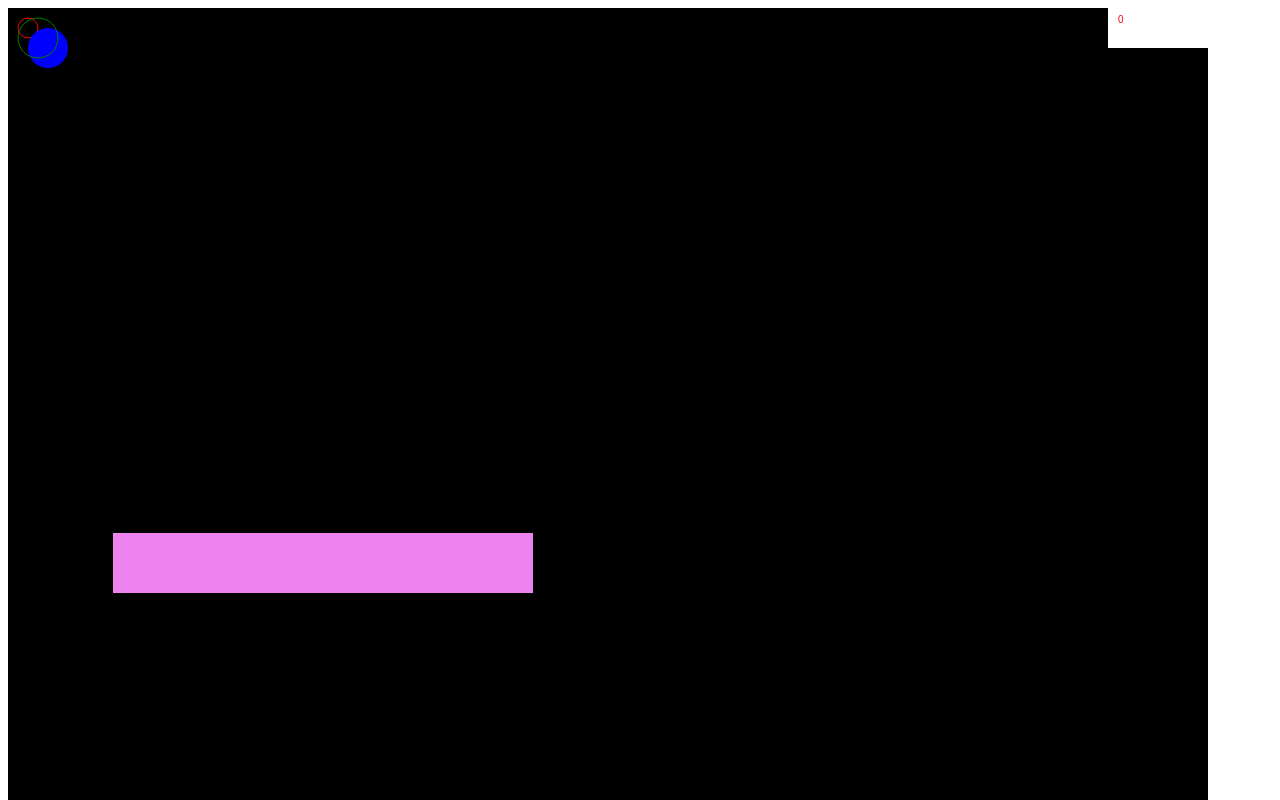
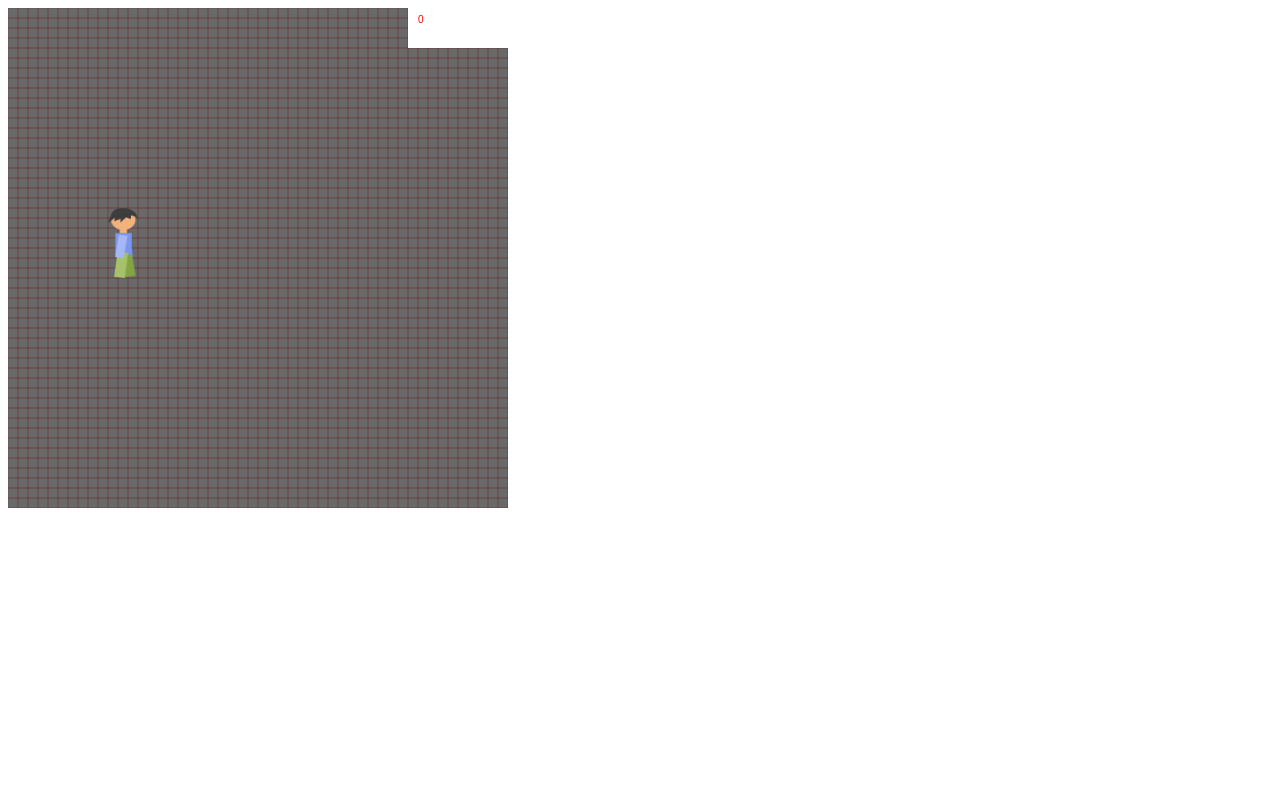
Before and after one commit to sir-ingvarr/abram, a plain HTML site: page tester.html in a window 1280 px wide. Shown: the top 800 px of the page. Drawn offline with Linux system fonts and the light colour scheme.

Commit message:
unity style rework, initial

```diff
--- /dev/null
+++ b/Engine/Animator.js
@@ -0,0 +1,70 @@
+class Animator {
+    constructor({
+        frameDelay = 50, stateMap = { idle: [] },
+        state = 'idle', graphicElement, playing = true
+    }) {
+        if(!graphicElement) throw 'animator requires a graphic element';
+        if(!(graphicElement instanceof GraphicElement)) throw 'graphicElement should be an instance of GraphicElement class';
+        this.frameDelay = frameDelay;
+        this.state = state;
+        this.playing = playing;
+        this.availableStates = Object.keys(stateMap);
+        this.currentFrame = 0;
+        this.interval = null;
+        this.controlledGraphic = graphicElement;
+        this.SetStateMap(stateMap)
+        this.currentStateData = this.stateMap[state];
+        if(!this.playing) return;
+        this.SetFrameInterval();
+    }
+
+    Stop() {
+        this.playing = false;
+        clearInterval(this.interval);
+    }
+
+    Play() {
+        this.playing = true;
+        this.SetFrameInterval();
+    }
+
+    SetState(newState) {
+        if(newState === this.state) return;
+        if(!this.availableStates.includes(newState)) throw 'invalid state';
+        this.state = newState;
+        this.currentStateData = this.stateMap[this.state];
+        this.currentFrame = 0;
+        this.UpdateFrame();
+    }
+
+    SetFrameInterval() {
+        if(this.interval) clearInterval(this.interval);
+        this.interval = setInterval(this.UpdateFrame.bind(this), this.frameDelay);
+    }
+
+    UpdateFrame() {
+        const { max, images, count } = this.currentStateData;
+        if(!count) return;
+        this.currentFrame = Maths.Clamp(++this.currentFrame, 0, count);
+        if(this.currentFrame > max) this.currentFrame = 0;
+        this.controlledGraphic.SetImageContent(images[this.currentFrame]);
+    }
+
+    SetStateMap(stateMap) {
+        const { availableStates } = this;
+        const stateWithImages = {};
+        for(let state of availableStates) {
+            const images = this.LoadStateImages(stateMap[state]);
+            stateWithImages[state] = { images, max: images.length - 1, count: images.length };
+        }
+        this.stateMap = stateWithImages;
+    }
+
+    LoadStateImages(urlArr) {
+        return urlArr.map(url => {
+            const img = new Image();
+            img.src = url;
+            return img;
+        })
+    }
+}
--- /dev/null
+++ b/Engine/Classes.js
@@ -0,0 +1,65 @@
+class Vector {
+    constructor(x = 0, y = 0, resolution = 1) {
+        this.x = x;
+        this.y = y;
+        this._resolution = resolution;
+    }
+
+    ApplyResolution(newResolution) {
+        this._resolution = newResolution;
+        this.MoveTo(this.x, this.y);
+    }
+
+    MoveTo (newX, newY) {
+        this.x = newX * this._resolution;
+        this.y = newY * this._resolution;
+    }
+
+    Translate (x = 0, y = 0) {
+        this.x += x * this._resolution;
+        this.y += y * this._resolution;
+    }
+
+    Rotate (deg) {
+
+    }
+}
+
+class Maths {
+    static Clamp(val, min, max) {
+        if(val < min) return min;
+        if(val > max) return max;
+        return val;
+    }
+}
+
+class RGBAColor {
+    constructor(r,g,b,a = 255) {
+        this.color = {r,g,b,a};
+    }
+
+    set color ({r,g = this.green,b = this.blue,a = this.alpha}) {
+        this.red = Maths.Clamp(r, 0, 255);
+        this.green = Maths.Clamp(g, 0, 255);
+        this.blue = Maths.Clamp(b, 0, 255);
+        this.alpha = Maths.Clamp(a, 0, 255);
+        this.colorHex = this.RgbToHex(r,b,g,a);
+    }
+
+    valueOf() {
+        return this.colorHex;
+    }
+
+    toString() {
+        return this.colorHex;
+    }
+
+    ComponentToHex(c) {
+        const hex = c.toString(16);
+        return hex.length === 1 ? `0${hex}` : hex;
+    }
+
+    RgbToHex() {
+        return `#${this.ComponentToHex(this.red)}${this.ComponentToHex(this.green)}${this.ComponentToHex(this.blue)}${this.ComponentToHex(this.alpha)}`;
+    }
+}
--- /dev/null
+++ b/Engine/Engine.js
@@ -0,0 +1,119 @@
+class Engine {
+  constructor ({
+    width = 200,
+    height = 200,
+    canvasResolution = 1,
+    debug = false
+  }) {
+    this._bgWidth = width;
+    this._bgHeight = height;
+    this._resolution = canvasResolution;
+    this._gameObjects = new Map();
+    this._debug = debug;
+    this._context = null;
+    this._canvas = null;
+    this._bgColor = null;
+  }
+
+  ClearCanvas () {
+    this._context.clearRect(0, 0, this._bgWidth, this._bgHeight);
+    if(this._debug) this.DrawDebugGrid(this._resolution);
+  }
+
+  DrawDebugGrid () {
+    const { _resolution: resolution, _bgHeight: height, _bgWidth: width } = this;
+    if(this._resolution < 10) return;
+    for(let xPos = 0; xPos <= width; xPos += resolution)
+      for(let yPos = 0; yPos <= height; yPos += resolution) {
+        this._context.beginPath();
+        this._context.strokeStyle = 'rgba(255, 0, 0, 0.2)';
+        this._context.rect(xPos, yPos, resolution, resolution);
+        this._context.stroke();
+        this._context.closePath();
+      }
+  }
+
+  SetBackgroundColor(rgbaColor) {
+    if(!(rgbaColor instanceof RGBAColor)) throw 'color should be an instance of RGBAColor class';
+    this._bgColor = rgbaColor;
+  }
+
+  RenderBackground() {
+    if(!this._bgColor) return;
+    this._context.beginPath();
+    this._context.fillStyle = this._bgColor;
+    this._context.rect(0, 0, this._bgWidth, this._bgHeight);
+    this._context.fill();
+    this._context.closePath();
+  }
+
+  CreateCanvas (parent = null) {
+    const canvas = this._canvas = document.createElement('canvas');
+    this._context = canvas.getContext('2d');
+    const { _bgWidth: width, _bgHeight: height } = this;
+    canvas.width = width;
+    canvas.height = height;
+    canvas.id = `${Date.now()}_canvas_${Math.random()}`;
+    if(!parent) return;
+    this.InsertCanvas(parent);
+  }
+
+  InsertCanvas (parent = document) {
+    if(!(parent instanceof Element) && !(parent instanceof Document)) throw 'parent should be html Element or Document.';
+    parent.appendChild(this._canvas);
+  }
+
+  Start (fps = 60) {
+    InputSystem.SetEventListeners();
+    setInterval(this.Render.bind(this), 1000/fps);
+  }
+
+  Render () {
+    let startDraw, endDraw;
+    if(this._debug)  startDraw = Date.now();
+    this.ClearCanvas();
+    this.RenderBackground();
+    const { _context: context } = this;
+    const currentChildren = this._gameObjects.values();
+    for(let child of currentChildren) {
+      if(child.needDestroy) {
+        this.DeleteGameObjectById(child.id);
+        continue;
+      }
+      child.Render();
+      const graphic = child.GetGraphicsContent();
+      if(!graphic) continue;
+      graphic.Render(child.position.x, child.position.y);
+    }
+
+    // draw time needed to draw the whole frame //
+    if(!this._debug) return;
+    endDraw = Date.now();
+    context.beginPath();
+    context.fillStyle = 'white';
+    context.fillRect(this._bgWidth - 100, 0, 100, 40);
+    context.closePath();
+    context.beginPath();
+    context.fillStyle = 'red';
+    context.fillText(`${endDraw - startDraw}`, this._bgWidth - 90, 15);
+    context.closePath();
+  }
+
+  AppendGameObject(element) {
+    if(!(element instanceof GameObject)) throw 'child is not GameObject';
+    element.SetResolution(this._resolution);
+    element.SetContext(this._context);
+    element.Start();
+    this._gameObjects.set(element.id, element);
+  }
+
+  GetGameObjectById(id) {
+    if(!id) return;
+    return this._gameObjects.get(id);
+  }
+
+  DeleteGameObjectById(id) {
+    if(!id) return;
+    this._gameObjects.delete(id);
+  }
+}
--- /dev/null
+++ b/Engine/GameObject.js
@@ -0,0 +1,53 @@
+class GameObject {
+    constructor({ position = new Vector(), name = 'GameObject' }) {
+        if(!position instanceof Vector) throw 'position should be a Vector';
+        this.position = position;
+        this.graphic = null;
+        this.needDestroy = false;
+        this.resolution = 1;
+        this.name = name;
+        this.id = this.GenerateId();
+    }
+
+    SetContext(ctx) {
+        if(!(ctx instanceof CanvasRenderingContext2D)) throw 'ctx should be CanvasRenderingContext2D';
+        this.ctx = ctx;
+        if(!this.graphic) return;
+        this.graphic.SetContext(ctx);
+    }
+
+    GenerateId() {
+        return this.name + Date.now() + Math.random();
+    }
+
+    SetResolution(newRes) {
+        if(typeof newRes !== 'number') throw 'invalid resolution type';
+        this.resolution = newRes;
+        this.position.ApplyResolution(newRes);
+        if(!this.graphic) return;
+        this.graphic.SetResolution(newRes);
+    }
+
+    GetGraphicsContent() {
+        return this.graphic;
+    }
+
+    SetGraphicsContent(graphics, ctx) {
+        if(typeof graphics === 'string') {
+            this.graphic = new GraphicElement({ url: graphics, resolution: this.resolution });
+            return;
+        }
+        if(graphics instanceof GraphicElement) {
+            this.graphic = graphics;
+            this.graphic.SetResolution(this.resolution);
+            this.graphic.SetContext(this.ctx);
+            return;
+        }
+        throw 'invalid type of graphics, should be a string(url) or GraphicsElement'
+    }
+
+    Destroy() {
+        delete this.position;
+        this.needDestroy = true;
+    }
+}
--- /dev/null
+++ b/Engine/GraphicElement.js
@@ -0,0 +1,65 @@
+class GraphicElement {
+    constructor({ url, width, height, resolution = 1 }) {
+        this._image = new Image();
+        this._resolution = resolution;
+        this.scaleX = 1;
+        this.scaleY = 1;
+        this.ctx = null;
+        this.SetSize(width, height);
+        this.SetImageContent(url);
+    }
+
+    SetScale(x = this.scaleX, y = this.scaleY) {
+        this.scaleY = y;
+        this.scaleX = x;
+    }
+
+    SetContext(ctx) {
+        this.ctx = ctx;
+    }
+
+    SetSize(width, height) {
+        this.width = width;
+        this.height = height;
+        this._image.width = width * this._resolution;
+        this._image.height = height * this._resolution;
+    }
+
+    SetResolution(newRes) {
+        const oldRes = this._resolution;
+        this._resolution = newRes;
+        this.SetSize(this.width / oldRes, this.height / oldRes);
+    }
+
+    SetImageContent(image) {
+        if(image instanceof Image) {
+            this._image = image;
+            return;
+        }
+        if(typeof image !== "string") throw 'unacceptable image content provided';
+        const newImage = new Image(this.width * this._resolution, this.height * this._resolution);
+        newImage.onload = e => {
+            this._image = newImage;
+        }
+        newImage.src = image;
+
+    }
+
+    GetImage() {
+        return this._image;
+    }
+
+    Render(posX, posY) {
+        const {scaleX, scaleY, ctx} = this;
+        if(!ctx) return;
+        ctx.save();
+        ctx.scale(scaleX, scaleY);
+        ctx.drawImage(
+            this._image,
+            posX * scaleX, posY * scaleY,
+            this.width * this._resolution * scaleX,
+            this.height * this._resolution * scaleY
+        );
+        ctx.restore();
+    }
+}
--- /dev/null
+++ b/Engine/Input.js
@@ -0,0 +1,44 @@
+class InputSystem {
+    static Keys = new Set();
+    static Events = {};
+    static EventsOnce = {};
+
+
+    static KeyPressed (key) {
+        return this.Keys.has(key);
+    }
+
+    static SetPressedKey (key) {
+        if(InputSystem.Keys.has(key)) return;
+        this.Keys.add(key);
+    }
+
+    static HandleEvents (key) {
+        const permanentListeners = InputSystem.Events[key] || [];
+        const tempListeners = InputSystem.EventsOnce[key] || [];
+        permanentListeners.forEach(handler => handler());
+        tempListeners.forEach(handler => handler());
+        delete InputSystem.EventsOnce[key];
+    }
+
+    static AddEventListener (key, handler, once) {
+        const collection = once ? InputSystem.EventsOnce : InputSystem.Events;
+        const handlersList = collection[key] || [];
+        collection[key] = [].concat(handlersList, handler);
+    }
+
+    static RemovePressedKey (key) {
+        this.Keys.delete(key);
+    }
+
+    static SetEventListeners () {
+        document.addEventListener('keydown', e => {
+            e.preventDefault();
+            InputSystem.SetPressedKey(e.code);
+        });
+        document.addEventListener('keyup', e => {
+            e.preventDefault();
+            InputSystem.RemovePressedKey(e.code);
+        });
+    }
+}
--- a/index.js
+++ b/index.js
@@ -1,163 +1,20 @@
-//----DRAW ENGINE CLASS-----//
-function DrawEngine() {
+document.addEventListener('DOMContentLoaded', function() {
+    const engine = new Engine({width: 500, height: 500, canvasResolution: 10, debug: true});
+    const root = document.getElementById('root');
 
-  let bg = null;
-  let context = null;
-  let bgWidth = 200;
-  let bgHeight = 200;
+    engine.CreateCanvas(root);
+    const bgColor = new RGBAColor(0,0,0, 150);
+    engine.SetBackgroundColor(bgColor);
 
+    const gameObject = new Man({
+        position: new Vector(10, 20)
+    });
+    engine.AppendGameObject(gameObject);
 
-  let canvasResolution;
+    const gameObject2 = new ManTwo({
+        position: new Vector(10, 50)
+    });
+    engine.AppendGameObject(gameObject2);
 
-  const children = [];
-
-  let clearCanvas = function (color, w, h, debug) {
-    context.beginPath();
-    context.fillStyle = color;
-    context.fillRect(0, 0, w, h);
-    context.closePath();
-    if(debug) drawDebugGrid(canvasResolution);
-  }
-
-  const drawDebugGrid = function (resolution) {
-    if(resolution > 10) {
-    for(let xPos = 0; xPos <= bgWidth; xPos += resolution)
-      for(let yPos = 0; yPos <= bgHeight; yPos += resolution) {
-        context.beginPath();
-        context.strokeStyle = 'rgba(255, 0, 0, 0.2)';
-        context.rect(xPos, yPos, resolution, resolution);
-        context.stroke();
-        context.closePath();
-      }
-    }
-  }
-
-  this.createCanvas = function(parent, options = {width, height, color, resolution, debug}) {
-    const newCavas = document.createElement('canvas');
-    const { width = 200, height = 200, color = 'black', resolution = 1, debug =false } = options;
-    canvasResolution = resolution;
-    bgWidth = newCavas.width = width;
-    bgHeight = newCavas.height = height;
-    const id = `${Date.now()}_canvas_${Math.random()}`;
-    newCavas.id = id;
-    let parentElement = document;
-    if(parent) {
-      switch (parent[0]) {
-        case '#': {
-          parentElement = document.getElementById(parent.slice(1));
-          break;
-        }
-        case '.': {
-          parentElement = document.getElementsByClassName(parent)[0];
-          break;
-        }
-        default:
-          parentElement = document.getElementsByTagName(parent)[0];
-          break;
-      }
-    }
-    parentElement.appendChild(newCavas);
-    context = newCavas.getContext('2d');
-    clearCanvas = clearCanvas.bind(null, color, width, height, debug);
-    this.processRendering(60, debug);
-    bg = newCavas;
-
-    return {
-      id,
-      newCavas,
-    };
-  }
-
-  this.processRendering = function(fps = 60, debug) {
-    setInterval(() => this.render(debug), 1000/fps);
-  }
-
-  this.render = function(debug) {
-    let startDraw, endDraw;
-    if(debug)  startDraw = Date.now();
-    clearCanvas();
-    if(context) {
-      for(let childId in children) {
-        const { type, style, color, shape } = children[childId];
-        if(type !== 'drawImage') {
-          context.beginPath();
-          context[`${style}Style`] = color;
-          context[type](...shape);
-          context[style]();
-          context.closePath();
-        }
-      }
-    }
-
-    // draw time needed to draw the whole frame //
-    if(debug) {
-      endDraw = Date.now();
-      context.beginPath();
-      context.fillStyle= 'white';
-      context.fillRect(bgWidth - 100, 0, 100, 40);
-      context.closePath();
-      context.beginPath();
-      context.fillStyle = 'red';
-      context.fillText(`${endDraw - startDraw}`, bgWidth - 90, 15);
-      context.closePath();
-    }
-  }
-
-  this.circle = function (x=0, y=0, radius=10, style='fill', color='white') {
-    const shape = new Shape({ type: 'arc', style, color, shape: [x, y, radius, 0, 360, false], canvasResolution});
-    children.push(shape);
-    this.render();
-    return children[children.length - 1];
-  }
-
-  this.rect = function (x=0, y=0, w=20, h=20, style='fill', color='white',) {
-    const shape = new Shape({ type: 'rect', style, color, shape: [x, y, w, h], canvasResolution});
-    children.push(shape);
-    this.render();
-    return children[children.length - 1];
-  }
-
-  this.image = function (x=0, y=0, w=20, h=20, src) {
-    const shape = new Shape({ type: 'drawImage', src, shape: [x, y, w, h], canvasResolution});
-    children.push(shape);
-    this.render();
-    return children[children.length - 1];
-  }
-}
-//----SHAPE CLASS-----//
-function Shape(params) {
-
-  let paramsToAppplyResolution = params.type === 'rect' ? 4 : 3;
-
-  for(let i = 0; i < paramsToAppplyResolution; i++) {
-    params.shape[i] *= params.canvasResolution;
-  }
-
-  Object.assign(this, params);
-
-  this.moveTo = function(newX, newY) {
-    this.shape[0] = newX * this.canvasResolution;
-    this.shape[1] = newY * this.canvasResolution;
-  }
-
-  this.moveRelative = function(x, y) {
-    this.shape[0] += x * this.canvasResolution;
-    this.shape[1] += y * this.canvasResolution;
-  }
-
-  this.setSize = function(w, h) {
-    switch(this.type) {
-      case 'arc':
-        this.shape[2] = w * this.canvasResolution;
-        this.shape[3] = h * this.canvasResolution;
-      break;
-      case 'rect':
-        this.shape[2] = w * this.canvasResolution;
-      break;
-    }
-  }
-
-  this.rotate = function(deg){
-
-  }
-}
+    engine.Start();
+});
--- /dev/null
+++ b/man.js
@@ -0,0 +1,53 @@
+class Man extends GameObject {
+    constructor(params) {
+        super(params);
+        this.horizontalDir = 0;
+        this.prevHorDir = 1;
+        this.verticalDir = 0;
+    }
+
+    Start() {
+        const graphic = new GraphicElement({
+            url: './assets/dude_idle.png',
+            width: 3, height: 7,
+        });
+
+        this.animator = new Animator({
+            frameDelay: 100,
+            stateMap: {
+                idle: ['./assets/dude_idle.png'],
+                running: ['./assets/dude_run1.png', './assets/dude_idle.png', './assets/dude_run2.png', './assets/dude_idle.png',],
+            },
+            state: 'idle',
+            graphicElement: graphic,
+        });
+
+        this.SetGraphicsContent(graphic);
+    }
+
+    CheckHorizontalInputs() {
+        if(InputSystem.KeyPressed('KeyA')) return -1;
+        if(InputSystem.KeyPressed('KeyD')) return 1;
+        return 0;
+    }
+
+    CheckVerticalInputs() {
+        if(InputSystem.KeyPressed('KeyW')) return -1;
+        if(InputSystem.KeyPressed('KeyS')) return 1;
+        return 0;
+    }
+
+    Render() {
+        this.horizontalDir = this.CheckHorizontalInputs();
+        this.verticalDir = this.CheckVerticalInputs();
+        if(!!this.horizontalDir || !!this.verticalDir) {
+            this.prevHorDir = this.horizontalDir || this.prevHorDir;
+            this.animator.SetState('running');
+        } else {
+            this.animator.SetState('idle');
+        }
+        if(this.graphic) this.graphic.SetScale(this.horizontalDir || this.prevHorDir);
+        this.position.Translate(0.1 * this.horizontalDir, 0.1 * this.verticalDir);
+        // if(this.position.x > 150) this.Destroy();
+    }
+}
--- /dev/null
+++ b/man2.js
@@ -0,0 +1,17 @@
+class ManTwo extends Man {
+    constructor(params) {
+        super(params);
+    }
+
+    CheckHorizontalInputs() {
+        if(InputSystem.KeyPressed('ArrowLeft')) return -1;
+        if(InputSystem.KeyPressed('ArrowRight')) return 1;
+        return 0;
+    }
+
+    CheckVerticalInputs() {
+        if(InputSystem.KeyPressed('ArrowUp')) return -1;
+        if(InputSystem.KeyPressed('ArrowDown')) return 1;
+        return 0;
+    }
+}
--- a/tester.html
+++ b/tester.html
@@ -5,33 +5,19 @@
     <meta name="viewport" content="width=device-width, initial-scale=1.0">
     <meta http-equiv="X-UA-Compatible" content="ie=edge">
     <title>Document</title>
-    <script src='./index.js'></script>
+    <script src="Engine/GameObject.js"></script>
+    <script src="Engine/Classes.js"></script>
+    <script src="Engine/GraphicElement.js"></script>
+    <script src="Engine/Input.js"></script>
+    <script src="Engine/Engine.js"></script>
+    <script src="Engine/Animator.js"></script>
+
+
+    <script src="man.js"></script>
+    <script src="man2.js"></script>
+    <script src="index.js"></script>
 </head>
 <body>
-
-    <div id="testDiv" style="display: block; width: 100vw; height: 100vh;">
-
-    </div>
-
-    <script>
-        let drawer;
-        (function(){
-            drawer = new DrawEngine();
-            (() => {
-                drawer.createCanvas('#testDiv', {width: 1200, height: 1200, color: 'black', resolution: 10, debug: true});
-                drawer.circle(2, 2, 1, 'stroke', 'red');
-
-                drawer.circle(4,4,2, 'fill','blue');
-                drawer.circle(3, 3, 2, 'stroke', 'green');
-                const violetRect = drawer.rect(3.5, 3.5, 6, 6, 'fill', 'violet');
-                console.log(violetRect);
-                let initW = 6;
-                setInterval(function() {
-                    violetRect.moveRelative(1, 1);
-                    violetRect.setSize(initW--, 6);
-                }, 100);
-            })();
-        })();
-    </script>
+    <div id="root" style="display: block; width: 100vw; height: 100vh;"> </div>
 </body>
 </html>
```
Also changed, not shown: assets/dude_idle.png (added), assets/dude_run1.png (added), assets/dude_run2.png (added).
